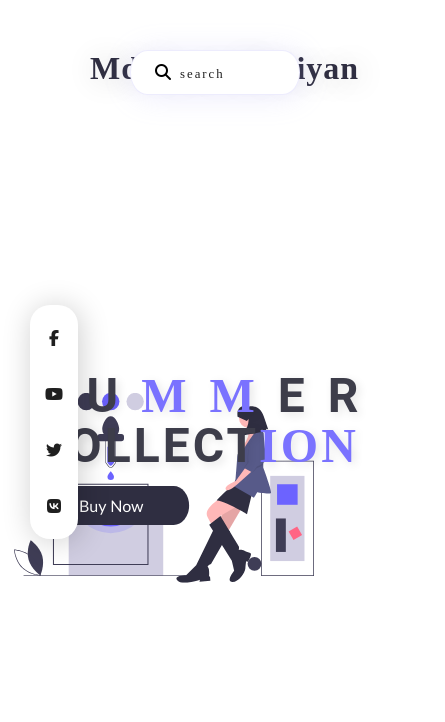
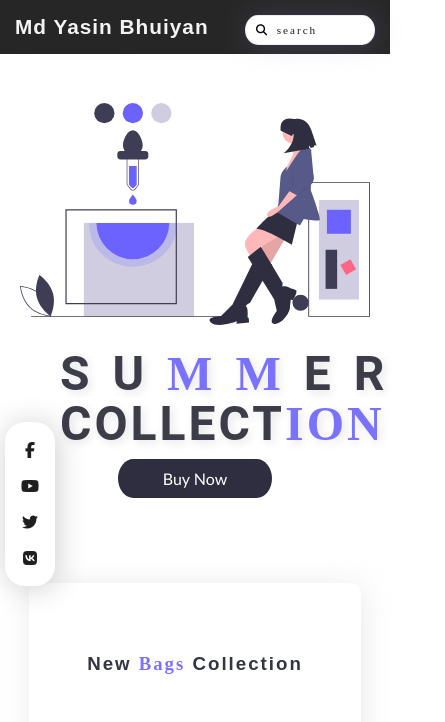
Before and after one commit to yasinbhuiyan/project-04, a plain HTML site: page index.html in a window 390 px wide. Shown: the top 722 px of the page, 445 px wide, since content can reach past the window. Drawn offline with Linux system fonts and the light colour scheme.

Commit message:
project-04

```diff
--- a/index.html
+++ b/index.html
@@ -7,6 +7,7 @@
 
   <!--style-->
   <link rel="stylesheet" href="styles/style.css">
+  <link rel="stylesheet" media="screen and (max-width: 600px)" href="styles/mobile.css">
 
   <!--font awesome-->
   <script src="https://kit.fontawesome.com/994336f2c8.js" crossorigin="anonymous"></script>
@@ -27,7 +28,6 @@
       </div>
     </div>
   </header>
-  <!--home end-->
 
   <!--nav start-->
   <nav class="nav">
@@ -37,6 +37,8 @@
     <a href="#"><i class="fa-brands fa-vk"></i></a>
   </nav>
   <!--nav end-->
+  <!--home end-->
+
 
   <!--home start-->
   <section class="home">
--- /dev/null
+++ b/styles/mobile.css
@@ -0,0 +1,127 @@
+.home{
+  height: 500px;
+  padding: 20px;
+  margin-top: -165px;
+}
+.header{
+  background: rgba(0, 0, 0, 0.85);
+  padding-bottom: 30px;
+  position: sticky;
+  top: 0;
+  z-index: 1;
+}
+
+.header__logo{
+  display: inline;
+  position: relative;
+  top: 15px;
+  left: 15px;
+}
+.header__a{
+  color: #F3F3F3;
+  font-size: 1.3rem;
+}
+.header__search{
+  position: absolute;
+  right: 15px;
+  top: 15px;
+  width: 130px;
+  height: 30px;
+  padding: 10px;
+}
+.search__box input{
+  font-size: .7rem;
+  width: 80%;
+}
+.header__search:hover{
+  width: 180px;
+  border-radius: 30px;
+  transition: .2s linear;
+}
+
+.search__box i {
+  font-size: .7rem
+}
+.nav{
+  position: fixed;
+}
+.home{
+  display: flex;
+  flex-direction: column;
+}
+.home__image{
+  position: relative;
+  top: 30px;
+  left: 50%;
+  transform: translateX(-50%);
+  width: 100%;
+}
+.home__img{
+  width: 100%;
+}
+.home__button{
+  position: relative;
+  top: 50px;
+  left: 50%;
+  transform: translateX(-50%);
+
+}
+.button__h2 ,.button__h3{
+  text-align: center;
+  text-indent: 40px
+}
+.btn{
+  display: block;
+  margin: 10px auto;
+}
+
+.nav{
+  padding: 10px;
+  position: sticky;
+  left: 5px;
+  top: 50%;
+  transform: translate(-0,-0px);
+  border-radius: 20px;
+  width: 50px;
+}
+.nav a{
+  padding: 10px;
+  margin: 0 auto;
+
+}
+.notification h2{
+  font-size: 1.6rem;
+  text-align: center
+}
+.notification__input{
+  width: 85%;
+  height: 50px;
+}
+
+.about{
+  width: 100%;
+  flex-direction: column;
+  margin: 0;
+}
+.about__box{
+  width: 100%;
+}
+.about__box h1{
+  text-align: center;
+  font-size: 2rem;
+}
+.about__box h3{
+  text-align: center;
+  font-size: 1.1rem;
+}
+.about__box p{
+  text-align: center;
+  font-size: 1rem;
+  margin-bottom: 20px;
+}
+.about__img{
+  width: 80%;
+  height: 80%;
+  margin: 0 auto;
+  display: block;
+}
--- a/styles/style.css
+++ b/styles/style.css
@@ -4,6 +4,7 @@
   margin: 0;
   padding: 0;
   box-sizing: border-box;
+  font-family: sans-serif;
 }
 a{
   text-decoration: none;
@@ -58,7 +59,7 @@ a{
   width: 100px;
   height: 20px;
   box-sizing: border-box;
-  padding: 0 5px;
+  padding: 5px;
   border: none;
   outline: none;
   background: transparent;
@@ -66,7 +67,7 @@ a{
   font-size: 1rem;
 }
 .search__box input::placeholder{
-  font-size: .8rem;
+  font-size: .7rem;
   color: #1d1d1d;
   font-weight: normal;
   font-family: poppins;
@@ -197,7 +198,7 @@ a{
   justify-content: center;
   align-items: center;
   width: 250px;
-  height: 330px;
+  height: 290px;
   margin: 10px 30px;
   position: relative;
   border-radius: 10px;
```
